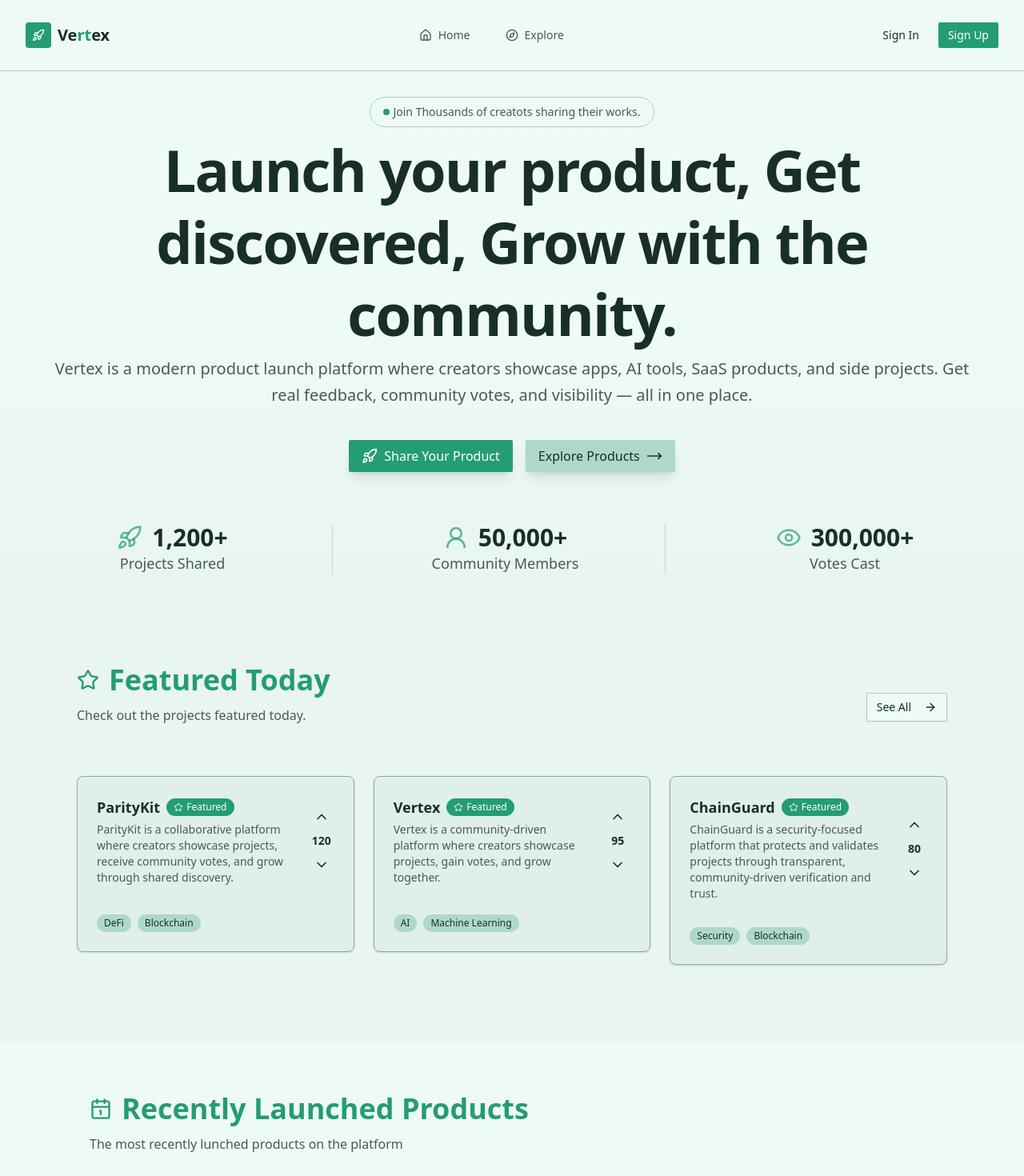
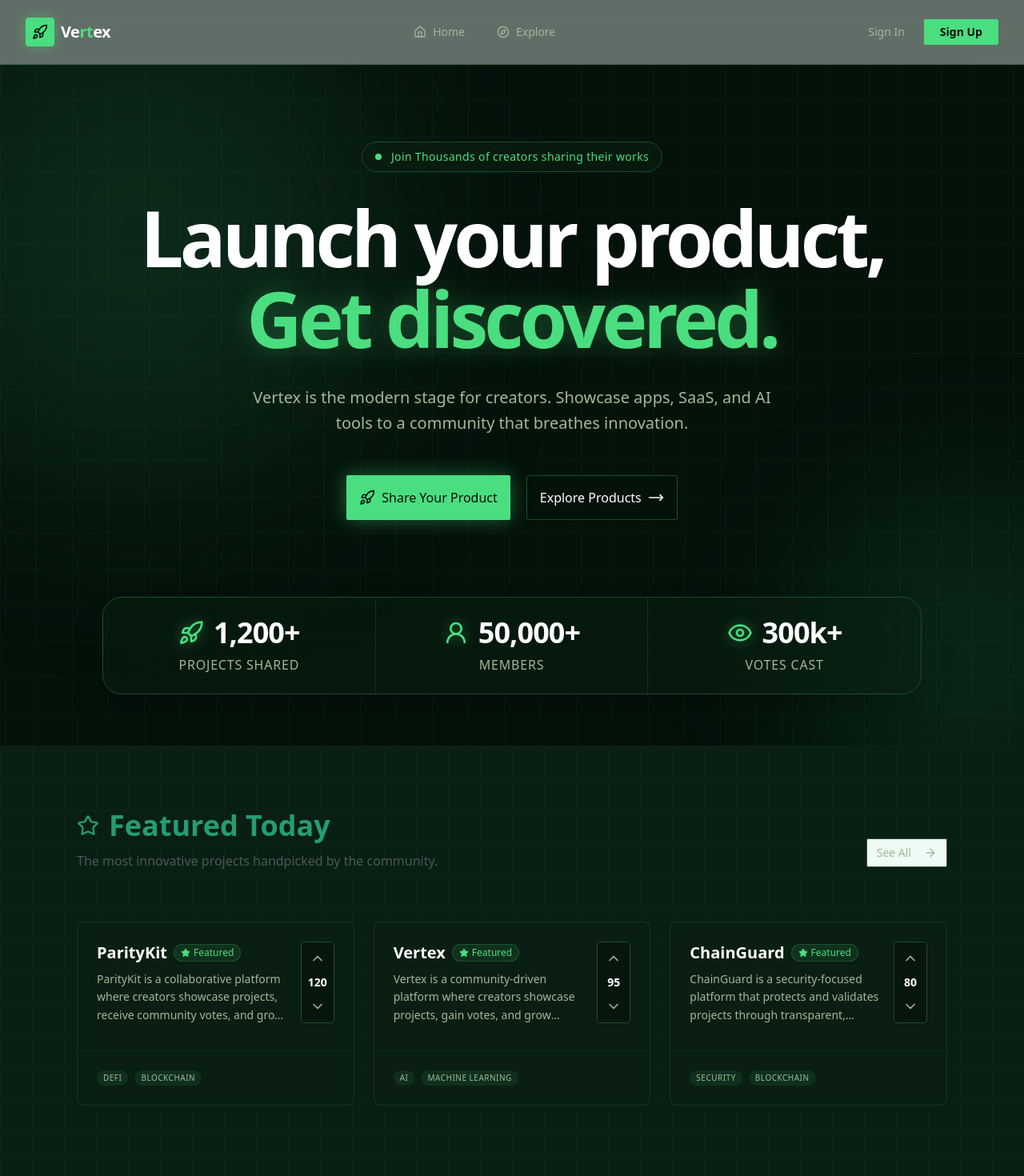
Before and after one commit to bijaya-dev07/Vertex, a Next.js app in the folder vertex/: page / in a window 1280 px wide. Shown: the top 1470 px of the page at 80% size. Built offline with nearby package versions, Linux system fonts and the light colour scheme.

Commit message:
feat: enhance UI components with improved styling and layout; update EmptyState, Header, Footer, ProductCard, and HeroSection for better user experience

```diff
--- a/vertex/components/common/empty-state.tsx
+++ b/vertex/components/common/empty-state.tsx
@@ -7,10 +7,10 @@ export default function EmptyState({
   icon: LucideIcon;
 }) {
   return (
-    <div className="empty-state flex flex-col items-center justify-center max-w-7xl mx-auto">
-      {Icon && <Icon className="size-8 sm:size-10 lg:size-12 text-muted-foreground/50 mb-4 sm:mb-6" />}
+    <div className="empty-state flex flex-col items-center justify-center max-w-7xl mx-auto bg-[#0a2012]/40 border-[#2d5a3d]/60 text-[#a3b899] backdrop-blur-sm">
+      {Icon && <Icon className="size-8 sm:size-10 lg:size-12 text-[#4ade80]/70 mb-4 sm:mb-6" />}
 
-      <p className="text-base sm:text-lg lg:text-xl font-medium text-center">{message}</p>
+      <p className="text-base sm:text-lg lg:text-xl font-medium text-center text-slate-50">{message}</p>
     </div>
   );
 }
--- a/vertex/components/common/header.tsx
+++ b/vertex/components/common/header.tsx
@@ -5,11 +5,12 @@ import { Button } from "../ui/button";
 const Logo = () => {
   return (
     <Link href="/" className="flex items-center gap-2 group">
-      <div className="size-7 sm:size-8 rounded-lg bg-primary flex items-center justify-center">
-        <RocketIcon className="size-4 sm:size-4 text-primary-foreground" />
+      {/* Updated Logo with Hero Palette */}
+      <div className="size-8 sm:size-9 rounded-lg bg-[#4ade80] flex items-center justify-center shadow-[0_0_15px_rgba(74,222,128,0.4)] transition-transform group-hover:scale-110">
+        <RocketIcon className="size-5 text-[#04120a]" />
       </div>
-      <span className="text-base sm:text-xl font-bold">
-        Ve<span className="text-primary">rt</span>ex
+      <span className="text-lg sm:text-xl font-bold tracking-tight text-white">
+        Ve<span className="text-[#4ade80]">rt</span>ex
       </span>
     </Link>
   );
@@ -17,43 +18,60 @@ const Logo = () => {
 
 export default function Header() {
   const isSingedIn = false; // TODO: Replace with actual authentication logic
+
   return (
-    <header className="py-2 sm:py-3 border-b sticky top-0 z-50 bg-background/95 backdrop-blur supports-backdrop-filter:bg-background/60">
-      <div className="wrapper px-4 sm:px-6 lg:px-8">
-        <div className="flex h-14 sm:h-16 items-center justify-between">
+    <header className="sticky top-0 z-[60] w-full border-b border-[#1a4d2e]/40 bg-[#04120a]/80 backdrop-blur-xl supports-[backdrop-filter]:bg-[#04120a]/60">
+      <div className="max-w-7xl mx-auto px-4 sm:px-6 lg:px-8">
+        <div className="flex h-16 sm:h-20 items-center justify-between">
           <Logo />
-          <nav className="hidden sm:flex items-center gap-5">
+
+          {/* Navigation with custom hover states */}
+          <nav className="hidden md:flex items-center gap-2">
             <Link
               href="/"
-              className="flex items-center gap-2 px-2 sm:px-3 py-2 text-xs sm:text-sm font-medium text-muted-foreground hover:text-foreground transition-colors hover:bg-muted/10 rounded-md"
+              className="flex items-center gap-2 px-4 py-2 text-sm font-medium text-[#a3b899] hover:text-[#4ade80] transition-all hover:bg-[#1a4d2e]/20 rounded-full"
             >
               <HomeIcon className="size-4" />
-              <span className="hidden sm:inline">Home</span>
+              <span>Home</span>
             </Link>
             <Link
-              href="/"
-              className="flex items-center gap-2 px-2 sm:px-3 py-2 text-xs sm:text-sm font-medium text-muted-foreground hover:text-foreground transition-colors hover:bg-muted/10 rounded-md"
+              href="/explore"
+              className="flex items-center gap-2 px-4 py-2 text-sm font-medium text-[#a3b899] hover:text-[#4ade80] transition-all hover:bg-[#1a4d2e]/20 rounded-full"
             >
               <CompassIcon className="size-4" />
-              <span className="hidden sm:inline">Explore</span>
+              <span>Explore</span>
             </Link>
           </nav>
-          <div className="flex items-center gap-2 sm:gap-3">
+
+          <div className="flex items-center gap-3">
             {isSingedIn ? (
               <>
-                {" "}
-                <Button asChild className="text-xs sm:text-sm" size="sm">
+                <Button
+                  asChild
+                  size="sm"
+                  className="hidden sm:flex bg-[#4ade80] text-[#04120a] hover:bg-[#3dbd6d] font-semibold shadow-[0_0_10px_rgba(74,222,128,0.2)]"
+                >
                   <Link href="/submit">Submit Product</Link>
                 </Button>
-                {/* Clerk Profile */}
-                <Button variant="ghost" size="sm">
-                  <UserIcon className="size-4" />
+                <Button variant="ghost" size="icon" className="text-[#a3b899] hover:text-white hover:bg-[#1a4d2e]/30 rounded-full">
+                  <UserIcon className="size-5" />
                 </Button>
               </>
             ) : (
               <>
-                <Button variant="ghost" className="text-xs sm:text-sm" size="sm">Sign In</Button>
-                <Button className="text-xs sm:text-sm" size="sm">Sign Up</Button>
+                <Button
+                  variant="ghost"
+                  className="text-xs sm:text-sm text-[#a3b899] hover:text-white hover:bg-[#1a4d2e]/20"
+                  size="sm"
+                >
+                  Sign In
+                </Button>
+                <Button
+                  className="text-xs sm:text-sm bg-[#4ade80] text-[#04120a] hover:bg-[#3dbd6d] font-bold px-5"
+                  size="sm"
+                >
+                  Sign Up
+                </Button>
               </>
             )}
           </div>
--- a/vertex/components/products/product-cards.tsx
+++ b/vertex/components/products/product-cards.tsx
@@ -20,53 +20,64 @@ interface product {
 }
 
 export default function ProductCard({ product }: { product: product }) {
-  const hasVoted = false; // Replace with actual voting
+  const hasVoted = false;
+
   return (
     <Link href={`/products/${product.id}`}>
-      <Card className="group card-hover hover:bg-primary-foreground/10 border-solid border-gray-400 min-h-55 mb-4 sm:mb-6 lg:mb-8">
-        <CardHeader className="flex-1">
-          <div className="flex items-center gap-2 sm:gap-4">
+      <Card className="group relative overflow-hidden transition-all duration-300 bg-[#0a2012]/40 border-[#1a4d2e]/60 hover:border-[#4ade80]/50 hover:bg-[#1a4d2e]/20 backdrop-blur-sm min-h-[220px]">
+        {/* Subtle glow effect on hover */}
+        <div className="absolute inset-0 bg-gradient-to-br from-[#4ade80]/5 to-transparent opacity-0 group-hover:opacity-100 transition-opacity" />
+
+        <CardHeader className="flex-1 relative z-10">
+          <div className="flex items-start gap-4">
             <div className="flex-1 min-w-0">
-              <div className="flex items-center gap-2 flex-wrap">
-                <CardTitle className="text-base sm:text-lg group-hover:text-primary transition-colors">
+              <div className="flex items-center gap-2 flex-wrap mb-2">
+                <CardTitle className="text-lg sm:text-xl font-bold text-white group-hover:text-[#4ade80] transition-colors">
                   {product.name}
                 </CardTitle>
                 {product.isFeatuered && (
-                  <Badge className=" gap-1 bg-primary text-primary-foreground ">
-                    <StarIcon className="size-3 sm:size-4" />
+                  <Badge className="gap-1 bg-[#4ade80]/10 text-[#4ade80] border-[#4ade80]/20 hover:bg-[#4ade80]/20">
+                    <StarIcon className="size-3 fill-current" />
                     Featured
                   </Badge>
                 )}
               </div>
-              <CardDescription className="text-xs sm:text-sm mt-1">{product.description}</CardDescription>
+              <CardDescription className="text-[#a3b899] text-sm leading-relaxed line-clamp-3">
+                {product.description}
+              </CardDescription>
             </div>
 
-            {/* voting buttons */}
-            <div className="flex flex-col items-center gap-1 shrink-0">
+            {/* Voting Component - Stylized to match your grid image */}
+            <div className="flex flex-col items-center p-1 rounded-lg bg-[#04120a]/60 border border-[#1a4d2e] shrink-0">
               <Button
                 variant="ghost"
-                size="icon-sm"
-                className={`h-7 w-7 sm:h-8 sm:w-8 hover:bg-primary/20 ${hasVoted ? "text-primary" : "text-foreground"}`}
+                size="icon"
+                className={`h-8 w-8 hover:text-[#4ade80] hover:bg-transparent transition-colors ${hasVoted ? "text-[#4ade80]" : "text-[#a3b899]"}`}
               >
-                <ChevronUpIcon className="size-4 sm:size-5" />
+                <ChevronUpIcon className="size-5" />
               </Button>
-              <span className="text-xs sm:text-sm font-semibold transition-colors text-foreground">
+              <span className="text-sm font-bold text-white py-1">
                 {product.votes}
               </span>
               <Button
                 variant="ghost"
-                size="icon-sm"
-                className={`h-7 w-7 sm:h-8 sm:w-8 hover:bg-primary/20 ${hasVoted ? "text-primary" : "text-foreground"}`}
+                size="icon"
+                className="h-8 w-8 text-[#a3b899] hover:text-red-400 hover:bg-transparent transition-colors"
               >
-                <ChevronUpIcon className="size-4 sm:size-5 rotate-180" />
+                <ChevronUpIcon className="size-5 rotate-180" />
               </Button>
             </div>
           </div>
         </CardHeader>
-        <CardFooter>
-          <div className="flex items-center gap-1 sm:gap-2 flex-wrap">
+
+        <CardFooter className="relative z-10 border-t border-[#1a4d2e]/30 pt-4">
+          <div className="flex items-center gap-2 flex-wrap">
             {product.tags.map((tag) => (
-              <Badge variant="secondary" key={tag} className="text-xs">
+              <Badge
+                variant="secondary"
+                key={tag}
+                className="text-[10px] uppercase tracking-wider bg-[#1a4d2e]/40 text-[#a3b899] border-none hover:bg-[#1a4d2e]/60"
+              >
                 {tag}
               </Badge>
             ))}
--- a/vertex/components/ui/landing-page/featured-projects.tsx
+++ b/vertex/components/ui/landing-page/featured-projects.tsx
@@ -35,19 +35,29 @@ const featuredProducts = [
 ];
 export default function FeaturedProjects() {
   return (
-    <div>
-      <section className="pt-12 sm:pt-16 lg:pt-20 pb-12 sm:pb-16 px-4 sm:px-6 lg:px-16 bg-muted/20">
+    <div className="relative bg-[#0a1f14] text-slate-50">
+      {/* Subtle grid overlay to match palette */}
+      <div
+        className="absolute inset-0 z-0 opacity-[0.08] pointer-events-none"
+        style={{
+          backgroundImage:
+            `linear-gradient(#2d5a3d 1px, transparent 1px), linear-gradient(90deg, #2d5a3d 1px, transparent 1px)`,
+          backgroundSize: "40px 40px",
+        }}
+      />
+
+      <section className="relative z-10 pt-12 sm:pt-16 lg:pt-20 pb-12 sm:pb-16 px-4 sm:px-6 lg:px-16 max-w-8xl mx-auto">
         <div className="wrapper">
           <div className="flex flex-col sm:flex-row items-start sm:items-center justify-between gap-4 sm:gap-6 mb-8">
             <SectionHeader
               title="Featured Today"
               icon={Star}
-              description="Check out the projects featured today."
+              description="The most innovative projects handpicked by the community."
             />
             <Button
               variant="outline"
               asChild
-              className="hidden sm:flex text-sm whitespace-nowrap"
+              className="hidden sm:flex text-sm whitespace-nowrap border-[#2d5a3d] text-[#a3b899] hover:text-[#4ade80] hover:bg-[#2d5a3d]/20"
             >
               <Link href="/explore">
                 See All <ArrowRightIcon className="ml-2 size-3 sm:size-4" />
--- a/vertex/components/ui/landing-page/hero-section.tsx
+++ b/vertex/components/ui/landing-page/hero-section.tsx
@@ -11,23 +11,6 @@ import {
 import StatsCard from "./stat-cards";
 
 export default function HeroSection() {
-  const LiveBadge = () => {
-    return (
-      <Badge
-        variant="outline"
-        className="px-4 py-2 mb-2 text-sm gap-1 backdrop:blur-sm"
-      >
-        <span className="relative flex h-2 w-2">
-          <span className="animate-ping absolute inline-flex h-full w-full rounded-full bg-primary opacity-75"></span>{" "}
-          <span className="relative inline-flex rounded-full h-2 w-2 bg-primary"></span>
-        </span>
-        <span className="text-muted-foreground">
-          Join Thousands of creatots sharing their works.
-        </span>
-      </Badge>
-    );
-  };
-
   const statsData = [
     {
       icon: RocketIcon,
@@ -38,55 +21,85 @@ export default function HeroSection() {
     {
       icon: User2Icon,
       value: "50,000+",
-      label: "Community Members",
+      label: "Members",
       hasBorder: true,
     },
-    { icon: EyeIcon, value: "300,000+", label: "Votes Cast" },
+    { icon: EyeIcon, value: "300k+", label: "Votes Cast" },
   ];
+
   return (
-    <div>
-      <section className="relative overflow-hidden bg-linear-to-b from-background via-background to-muted/20">
-        <div className="wrapper">
-          <div className="flex flex-col items-center justify-center lg:py-8 py-8 text-center">
-            <LiveBadge />
+    <div className="relative min-h-screen bg-[#04120a] overflow-hidden selection:bg-[#4ade80]/30">
+      {/* 1. THE GRID SYSTEM (Directly from your image) */}
+      <div
+        className="absolute inset-0 z-0 opacity-[0.15]"
+        style={{
+          backgroundImage: `linear-gradient(#1a4d2e 1px, transparent 1px), linear-gradient(90deg, #1a4d2e 1px, transparent 1px)`,
+          backgroundSize: '45px 45px'
+        }}
+      />
 
-            <h1 className="text-5xl sm:text-6xl lg:text-7xl font-bold tracking-tight leading-tight mb-2 max-w-6xl">
-              Launch your product, Get discovered, Grow with the community.
+      {/* 2. THE RADIAL GLOWS (Matching the lighting in your image) */}
+      <div className="absolute top-[-10%] left-[-10%] w-[600px] h-[600px] bg-[#1a4d2e]/40 rounded-full blur-[120px] pointer-events-none" />
+      <div className="absolute bottom-[-10%] right-[-10%] w-[400px] h-[400px] bg-[#4ade80]/10 rounded-full blur-[100px] pointer-events-none" />
+
+      <section className="relative z-10 pt-24 pb-16 px-6">
+        <div className="max-w-7xl mx-auto flex flex-col items-center text-center">
+
+          {/* LIVE BADGE */}
+          <Badge
+            variant="outline"
+            className="px-4 py-2 mb-8 text-sm gap-3 border-[#1a4d2e] bg-[#0a2012]/60 text-[#4ade80] backdrop-blur-xl animate-in fade-in slide-in-from-top-4 duration-1000"
+          >
+            <span className="relative flex h-2 w-2">
+              <span className="animate-ping absolute inline-flex h-full w-full rounded-full bg-[#4ade80] opacity-75"></span>
+              <span className="relative inline-flex rounded-full h-2 w-2 bg-[#4ade80]"></span>
+            </span>
+            <span className="font-medium tracking-wide">
+              Join Thousands of creators sharing their works
+            </span>
+          </Badge>
+
+          {/* MAIN HEADING */}
+          <h1 className="text-5xl sm:text-7xl lg:text-8xl font-extrabold tracking-tighter leading-[1.05] mb-8 max-w-5xl bg-gradient-to-b from-white via-white to-[#a3b899] bg-clip-text text-transparent">
+            Launch your product, <br className="hidden md:block" />
+            <span className="text-[#4ade80] drop-shadow-[0_0_15px_rgba(74,222,128,0.3)]">Get discovered.</span>
           </h1>
 
-            <p className="text-muted-foreground text-lg sm:text-xl mb-10 max-w-6xl leading-relaxed">
-              Vertex is a modern product launch platform where creators showcase
-              apps, AI tools, SaaS products, and side projects. Get real
-              feedback, community votes, and visibility — all in one place.
+          {/* DESCRIPTION */}
+          <p className="text-[#a3b899] text-lg sm:text-xl mb-12 max-w-2xl leading-relaxed font-medium">
+            Vertex is the modern stage for creators. Showcase apps, SaaS, and AI tools
+            to a community that breathes innovation.
           </p>
 
-            <div className="flex flex-col sm:flex-row gap-4 mb-16">
-              <Button asChild className="text-base px-6 shadow-lg" size="lg">
-                <Link href="/submit">
-                  {" "}
+          {/* ACTIONS */}
+          <div className="flex flex-col sm:flex-row gap-5 mb-24 w-full justify-center items-center">
+            <Button asChild className="w-full sm:w-auto text-base px-10 h-14 bg-[#4ade80] text-[#04120a] hover:bg-[#3dbd6d] transition-all hover:scale-105 shadow-[0_0_25px_rgba(74,222,128,0.4)]" size="lg">
+              <Link href="/submit" className="flex items-center gap-2 font-bold">
                 <Rocket className="size-5" />
                 Share Your Product
               </Link>
             </Button>
+
             <Button
-                variant="secondary"
+              variant="outline"
               asChild
-                className="text-base px-6 shadow-lg"
+              className="w-full sm:w-auto text-base px-10 h-14 border-[#1a4d2e] bg-transparent hover:bg-[#1a4d2e]/30 text-white transition-all backdrop-blur-sm"
               size="lg"
             >
-                <Link href="/submit">
-                  {" "}
+              <Link href="/explore" className="flex items-center gap-2">
                 Explore Products
                 <MoveRight className="size-5" />
               </Link>
             </Button>
           </div>
-            <div className="grid grid-cols-1 sm:grid-cols-3 gap-8 w-full ">
+
+          {/* STATS CONTAINER */}
+          <div className="w-full max-w-5xl grid grid-cols-1 lg:grid-cols-3 border border-[#1a4d2e] rounded-3xl bg-[#0a2012]/50 backdrop-blur-2xl overflow-hidden shadow-2xl">
             {statsData.map((stat) => (
               <StatsCard key={stat.label} {...stat} />
             ))}
           </div>
-          </div>
+
         </div>
       </section>
     </div>
--- a/vertex/components/ui/landing-page/recently-lunched-product.tsx
+++ b/vertex/components/ui/landing-page/recently-lunched-product.tsx
@@ -6,16 +6,26 @@ import { Calendar1Icon, RocketIcon } from "lucide-react";
 export default function RecentlyLaunchedProduct() {
   const recentlyLaunchedProducts = [];
   return (
-    <section className="px-4 sm:px-6 lg:px-20 py-8 sm:py-12 lg:py-16">
+    <div className="relative bg-[#0a1f14] text-slate-50">
+      <div
+        className="absolute inset-0 z-0 opacity-[0.08] pointer-events-none"
+        style={{
+          backgroundImage:
+            `linear-gradient(#2d5a3d 1px, transparent 1px), linear-gradient(90deg, #2d5a3d 1px, transparent 1px)`,
+          backgroundSize: "40px 40px",
+        }}
+      />
+
+      <section className="relative z-10 px-4 sm:px-6 lg:px-16 py-10 sm:py-14 lg:py-18 max-w-8xl mx-auto">
         <div className="wrapper space-y-8 sm:space-y-12 mb-8 sm:mb-12">
           <SectionHeader
             title="Recently Launched Products"
             icon={Calendar1Icon}
-          description="The most recently lunched products on the platform"
+            description="The most recently launched products on the platform"
           />
         </div>
         {recentlyLaunchedProducts.length > 0 ? (
-        <div className="grid-wrapper">
+          <div className="grid grid-cols-1 md:grid-cols-2 lg:grid-cols-3 gap-6 sm:gap-8">
             {recentlyLaunchedProducts.map((product) => (
               <ProductCard key={product.id} product={product} />
             ))}
@@ -27,5 +37,6 @@ export default function RecentlyLaunchedProduct() {
           />
         )}
       </section>
+    </div>
   );
 }
--- a/vertex/components/ui/landing-page/stat-cards.tsx
+++ b/vertex/components/ui/landing-page/stat-cards.tsx
@@ -13,13 +13,18 @@ export default function StatsCard({
 }) {
   return (
     <div
-      className={hasBorder ? "sm:border-r sm:border-muted-foreground/20 sm:pr-4" : ""}
+      className={`p-6 flex flex-col items-center justify-center transition-all hover:bg-[#1a4d2e]/10 ${
+        hasBorder ? "lg:border-r border-[#1a4d2e]/50" : ""
+      }`}
     >
-      <div className="flex items-center justify-center gap-3">
-        <Icon className="size-6 sm:size-8 text-primary/70" />
-        <p className="text-2xl sm:text-3xl font-bold">{value}</p>
+      <div className="flex items-center gap-3 mb-2">
+        {/* Glow effect on the icon */}
+        <Icon className="size-6 sm:size-8 text-[#4ade80] drop-shadow-[0_0_8px_rgba(74,222,128,0.5)]" />
+        <p className="text-2xl sm:text-4xl font-bold tracking-tight text-white">{value}</p>
       </div>
-      <p className="text-lg text-muted-foreground">{label}</p>
+      <p className="text-sm sm:text-base text-[#a3b899] font-medium uppercase tracking-wider">
+        {label}
+      </p>
     </div>
   );
 }
```
Also changed, not shown: vertex/components/common/footer.tsx (+10 -2 lines). Lines whose indentation alone changed are shown as unchanged.
